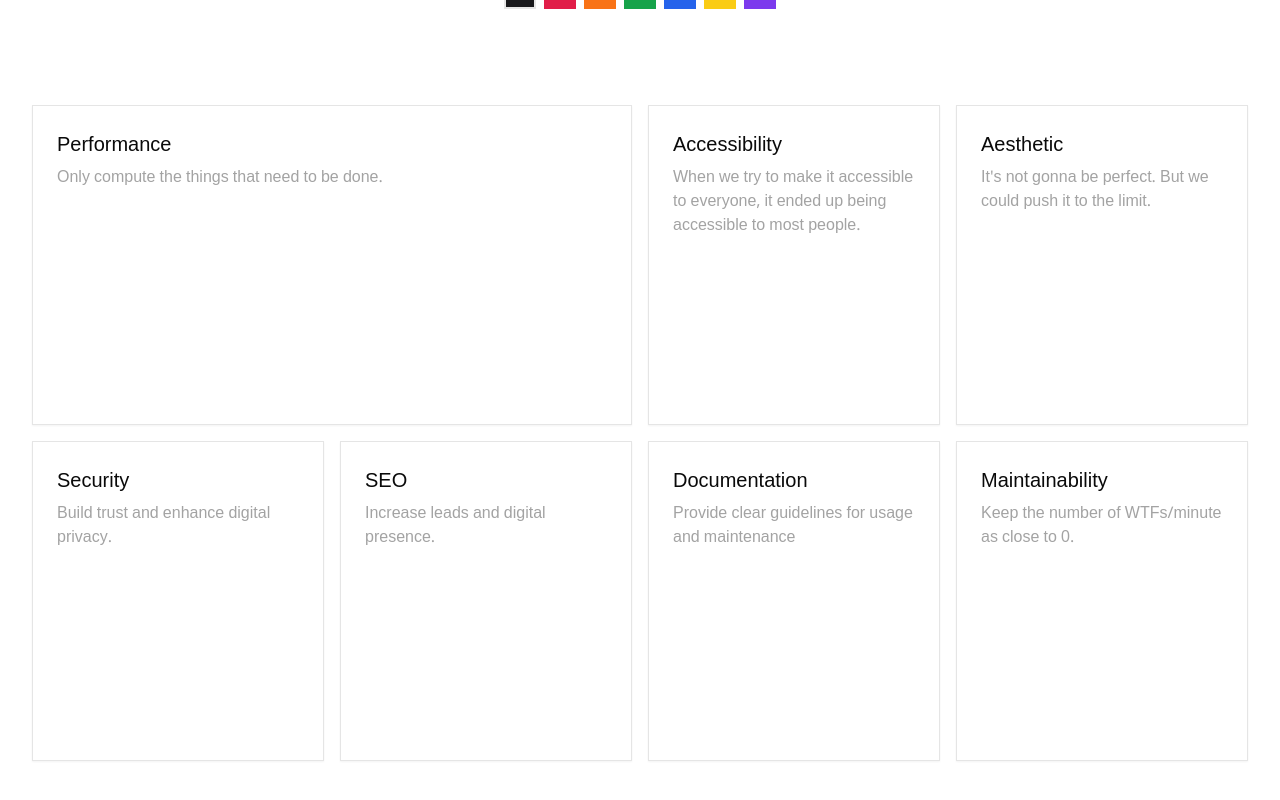
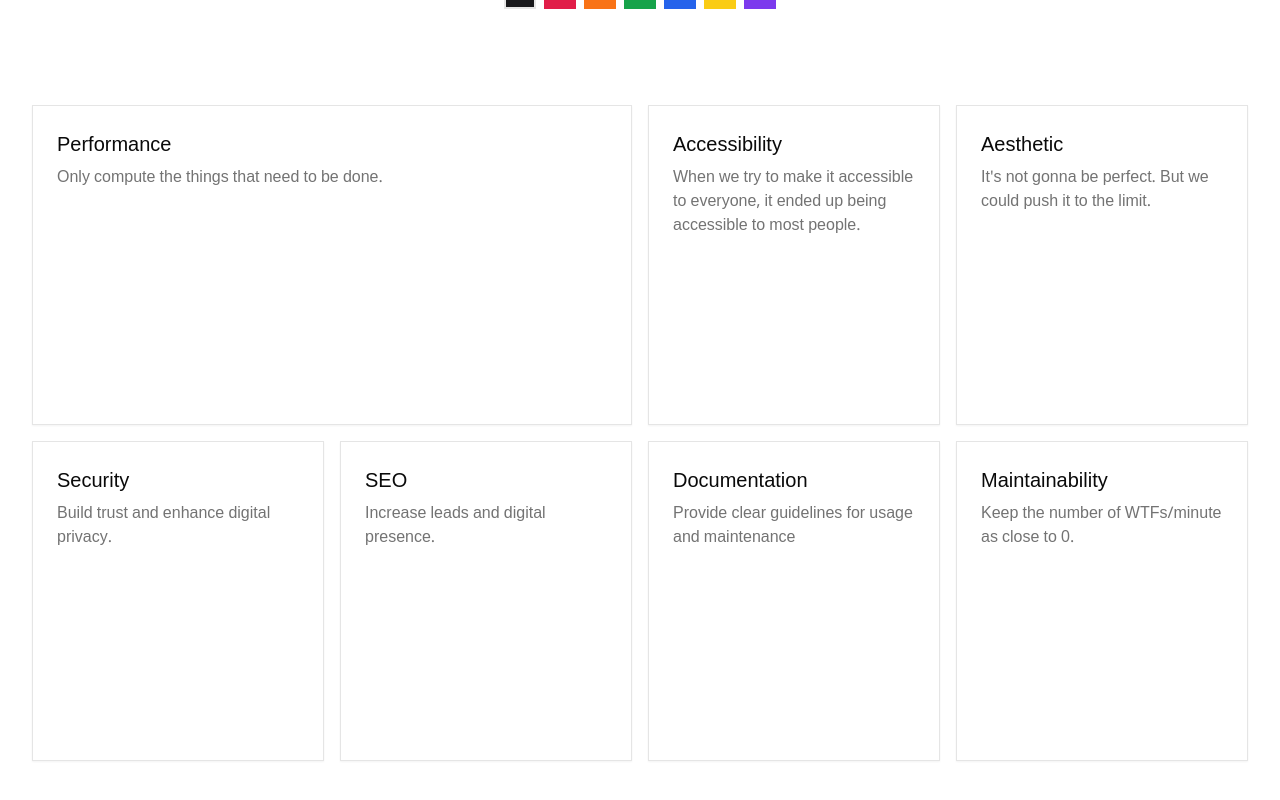
Before and after one commit to sokhuong-uon/sokhuong, a Next.js app: page /en in a window 1280 px wide. Shown: the part 755-1555 px from the top of the page. Built offline with nearby package versions, Linux system fonts and the light colour scheme.

Commit message:
fix: contrast for description text in value cards

```diff
--- a/src/components/value/value-card.tsx
+++ b/src/components/value/value-card.tsx
@@ -11,9 +11,7 @@ export function ValueCard({ title, description, children }: ValueCardProps) {
 		<Card className="w-full h-64 md:h-80">
 			<CardHeader>
 				<h2 className="text-xl font-medium">{title}</h2>
-				<p className="text-neutral-400 contrast-more:text-neutral-300">
-					{description}
-				</p>
+				<p className="text-muted-foreground">{description}</p>
 			</CardHeader>
 			<CardContent>{children}</CardContent>
 		</Card>
```
